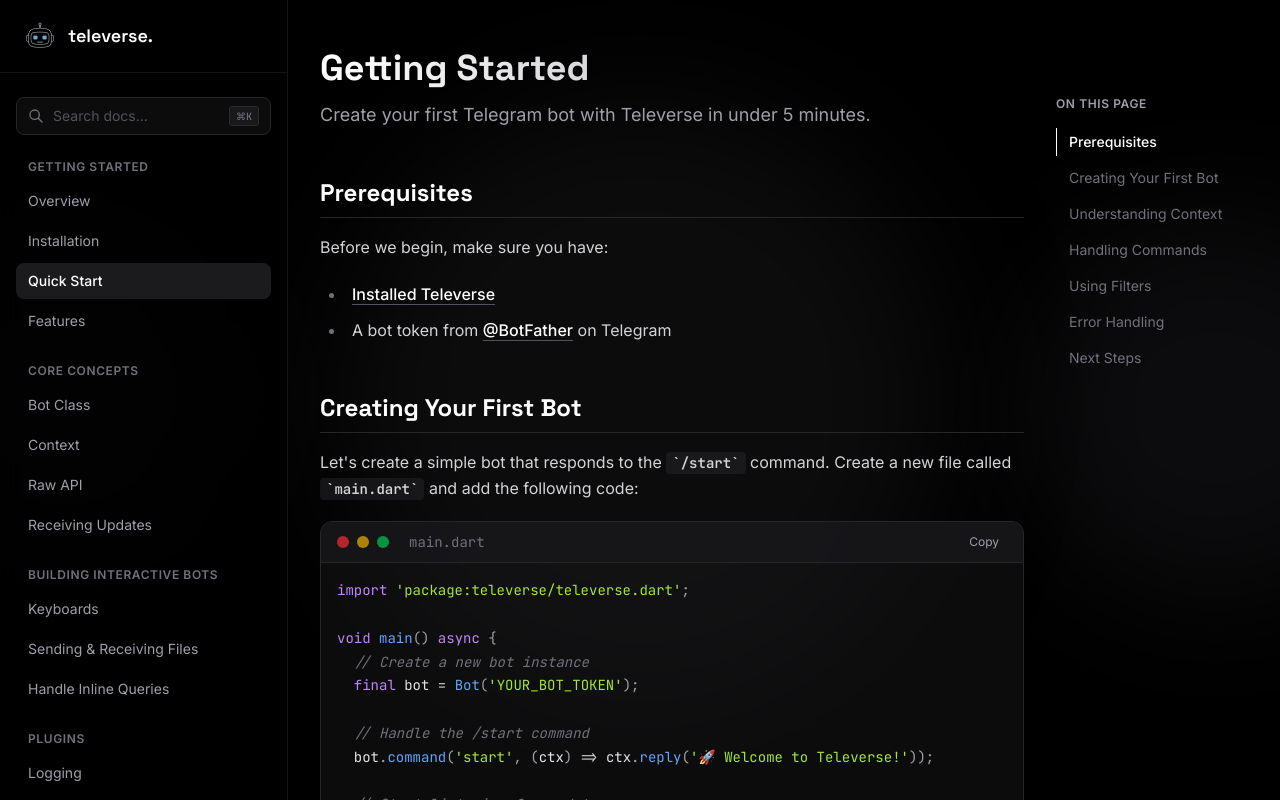
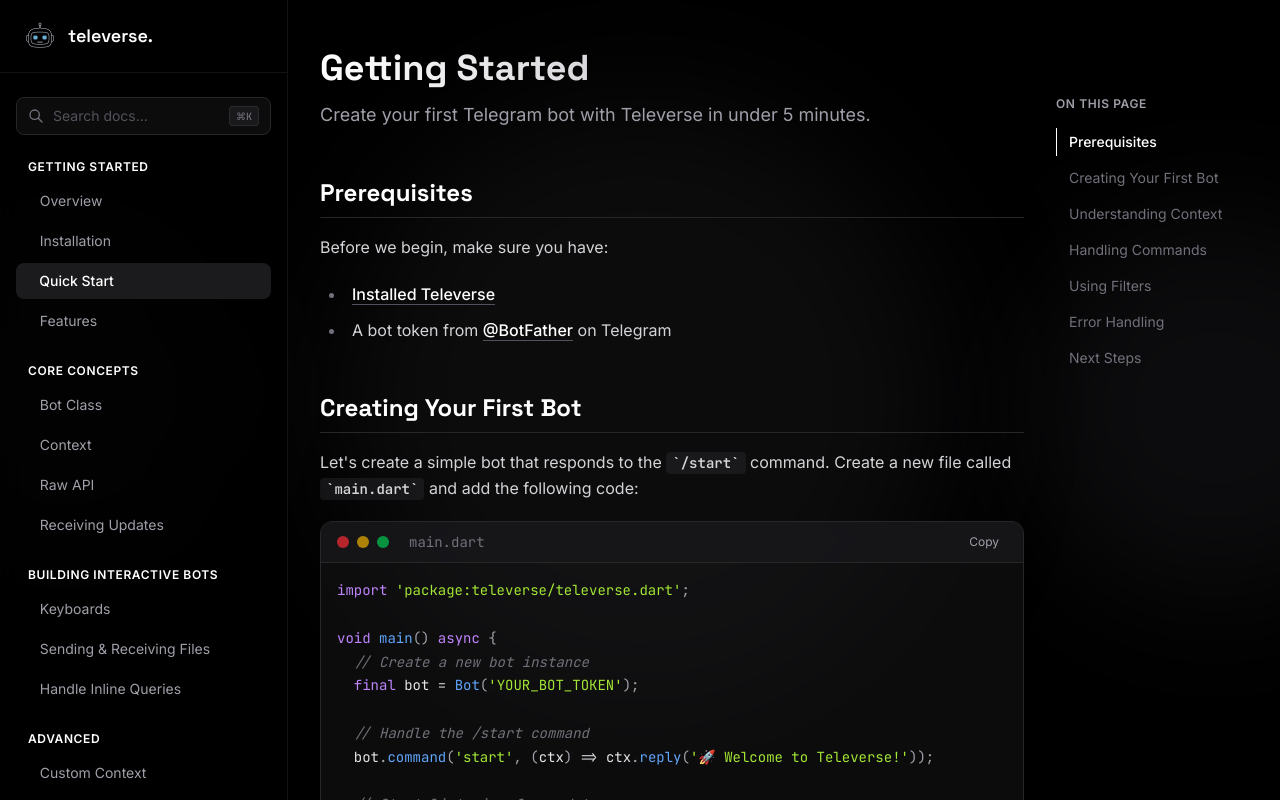
Before and after one commit to theweaverlabs/televerse-www, a Next.js app: page /docs/getting-started in a window 1280 px wide. Shown: the top 800 px of the page. Built offline with nearby package versions, Linux system fonts and the light colour scheme.

Commit message:
style: update sidebar styles and arrangement

```diff
--- a/src/components/docs/Sidebar.tsx
+++ b/src/components/docs/Sidebar.tsx
@@ -136,7 +136,7 @@
                     ) : (
                         filteredNavigation.map((section) => (
                             <div key={section.title} className="mb-6">
-                                <h3 className="px-3 mb-2 text-xs font-semibold uppercase tracking-wider text-zinc-500">
+                                <h3 className="px-3 mb-2 text-xs font-semibold uppercase tracking-wider text-white">
                                     {section.title}
                                 </h3>
                                 <ul className="space-y-1">
@@ -152,7 +152,7 @@
                                                         : "text-zinc-400 hover:text-white hover:bg-zinc-800/40"
                                                         }`}
                                                 >
-                                                    {item.title}
+                                                    &nbsp;&nbsp; {item.title}
                                                 </Link>
                                             </li>
                                         );
--- a/src/data/docs.ts
+++ b/src/data/docs.ts
@@ -81,6 +81,21 @@
         ],
     },
     {
+        title: "Advanced",
+        items: [
+            {
+                title: "Custom Context",
+                href: "/docs/advanced/custom-context",
+                tags: ["custom", "context", "extend", "factory", "generic", "type-safe", "mixin", "dependencies"]
+            },
+            {
+                title: "Middleware",
+                href: "/docs/advanced/middleware",
+                tags: ["middleware", "pipeline", "use", "handler", "filter", "composer"]
+            },
+        ],
+    },
+    {
         title: "Plugins",
         items: [
             {
@@ -100,19 +115,4 @@
             },
         ]
     },
-    {
-        title: "Advanced",
-        items: [
-            {
-                title: "Custom Context",
-                href: "/docs/advanced/custom-context",
-                tags: ["custom", "context", "extend", "factory", "generic", "type-safe", "mixin", "dependencies"]
-            },
-            {
-                title: "Middleware",
-                href: "/docs/advanced/middleware",
-                tags: ["middleware", "pipeline", "use", "handler", "filter", "composer"]
-            },
-        ],
-    },
 ];
```
